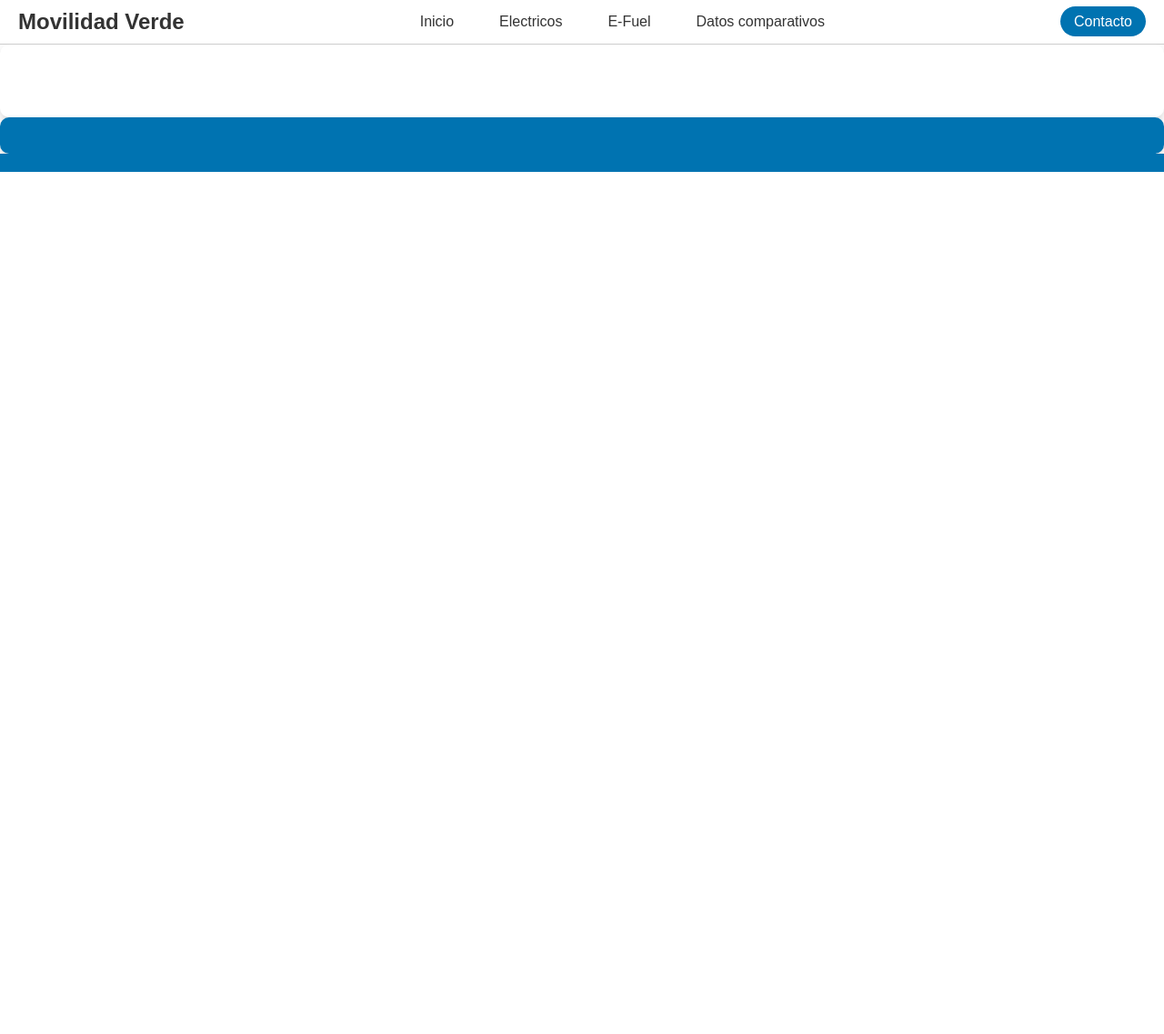
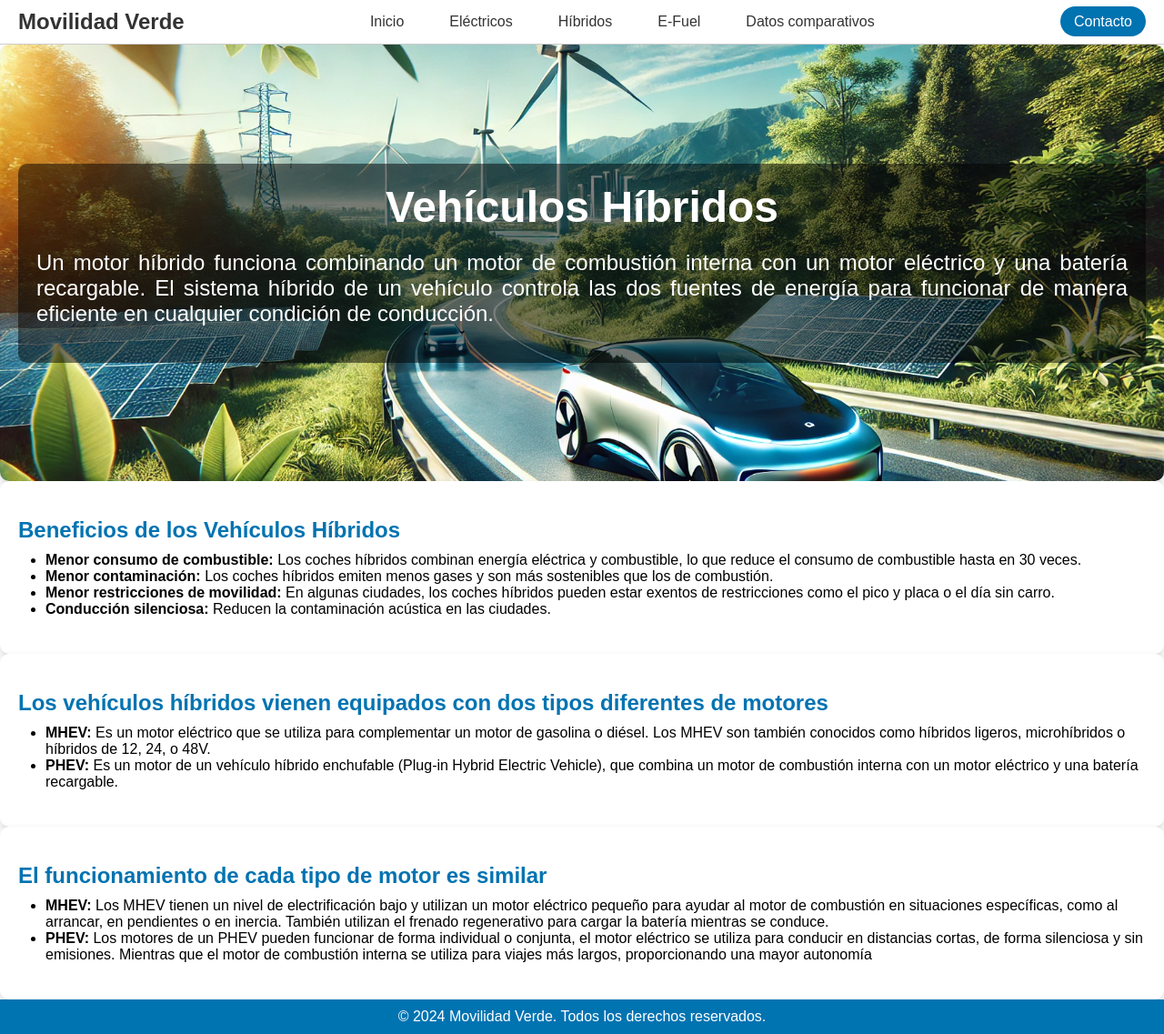
Before and after one commit to Alejandroceballos95/www.movildadVerde.com, a Flask app: page /hibridos in a window 1280 px wide. Shown: the whole page at 91% size. Before the commit the page ends 189 px from the top, so only its background shows below. Run offline with Flask 3, Linux system fonts and the light colour scheme.

Commit message:
Pagina hibridos

```diff
--- a/templates/hibridos.html
+++ b/templates/hibridos.html
@@ -3,7 +3,7 @@
 <head>
     <meta charset="UTF-8">
     <meta name="viewport" content="width=device-width, initial-scale=1.0">
-    <title>Vehiculos Hibridos</title>
+    <title>Vehiculos Electricos</title>
     <!-- Enlace al archivo de estilos CSS -->
     <link rel="stylesheet" href="{{ url_for('static', filename='CSS/styleBlock.css') }}">
 </head>
@@ -14,12 +14,13 @@
             <a href="#">Movilidad Verde</a>
         </div>
 
-        <nav>
-            <ul>
-                <li><a href="{{ url_for('home') }}">Inicio</a></li>
-                <li><a href="{{ url_for('electricos') }}">Electricos</a></li>
-                <li><a href="{{ url_for('e_fuel') }}">E-Fuel</a></li>
-                <li><a href="{{ url_for('datos_comparativos') }}">Datos comparativos</a></li>
+        <nav class="navbarp">
+            <ul class="navbarp-list">
+                <li class="navbarp-item"><a href="{{ url_for('home') }}" class="navbarp-link">Inicio</a></li>
+                <li class="navbarp-item"><a href="{{ url_for('electricos') }}" class="navbarp-link">Eléctricos</a></li>
+                <li class="navbarp-item"><a href="{{ url_for('hibridos') }}" class="navbarp-link">Híbridos</a></li>
+                <li class="navbarp-item"><a href="{{ url_for('e_fuel') }}" class="navbarp-link">E-Fuel</a></li>
+                <li class="navbarp-item"><a href="{{ url_for('datos_comparativos') }}" class="navbarp-link">Datos comparativos</a></li>
             </ul>
         </nav>
 
@@ -28,18 +29,47 @@
         </div>
     </header>
     <main>
-        <section>
+        <!-- Sección de introducción -->
+        <section id="intro-electricos" class="hero">
+            <div class="hero-content">
+                <h1>Vehículos Híbridos</h1>
+                <p>
+                    Un motor híbrido funciona combinando un motor de combustión interna con un motor eléctrico y una batería recargable. El sistema híbrido de un vehículo controla las dos fuentes de energía para funcionar de manera eficiente en cualquier condición de conducción.
+                </p>
+            </div>
+        </section>
 
+        <!-- Sección de beneficios -->
+        <section id="beneficios-electricos" class="section">
+            <h2>Beneficios de los Vehículos Híbridos</h2>
+            <ul>
+                <li><strong>Menor consumo de combustible:</strong> Los coches híbridos combinan energía eléctrica y combustible, lo que reduce el consumo de combustible hasta en 30 veces.</li>
+                <li><strong>Menor contaminación:</strong> Los coches híbridos emiten menos gases y son más sostenibles que los de combustión.</li>
+                <li><strong>Menor restricciones de movilidad:</strong> En algunas ciudades, los coches híbridos pueden estar exentos de restricciones como el pico y placa o el día sin carro.</li>
+                <li><strong>Conducción silenciosa:</strong> Reducen la contaminación acústica en las ciudades.</li>
+            </ul>
+        </section>
+
+        <!-- Sección del tipos de motores -->
+        <section id="desafios-electricos" class="section">
+            <h2>Los vehículos híbridos vienen equipados con dos tipos diferentes de motores</h2>
+            <ul>
+                <li><strong>MHEV:</strong> Es un motor eléctrico que se utiliza para complementar un motor de gasolina o diésel. Los MHEV son también conocidos como híbridos ligeros, microhíbridos o híbridos de 12, 24, o 48V.</li>
+                <li><strong>PHEV:</strong> Es un motor de un vehículo híbrido enchufable (Plug-in Hybrid Electric Vehicle), que combina un motor de combustión interna con un motor eléctrico y una batería recargable.</li>
+            </ul>
+        </section>
+
+        <!-- Sección de tipo de funcionamiento-->
+        <section id="desafios-electricos" class="section">
+            <h2>El funcionamiento de cada tipo de motor es similar</h2>
+            <ul>
+                <li><strong>MHEV:</strong> Los MHEV tienen un nivel de electrificación bajo y utilizan un motor eléctrico pequeño para ayudar al motor de combustión en situaciones específicas, como al arrancar, en pendientes o en inercia. También utilizan el frenado regenerativo para cargar la batería mientras se conduce.</li>
+                <li><strong>PHEV:</strong> Los motores de un PHEV pueden funcionar de forma individual o conjunta, el motor eléctrico se utiliza para conducir en distancias cortas, de forma silenciosa y sin emisiones. Mientras que el motor de combustión interna se utiliza para viajes más largos, proporcionando una mayor autonomía</li>
+            </ul>
         </section>
     </main>
-    <article>
-
-    </article>
-    <aside>
-
-    </aside>
     <footer>
-
+        <p>&copy; 2024 Movilidad Verde. Todos los derechos reservados.</p>
     </footer>
 </body>
 </html>
```
